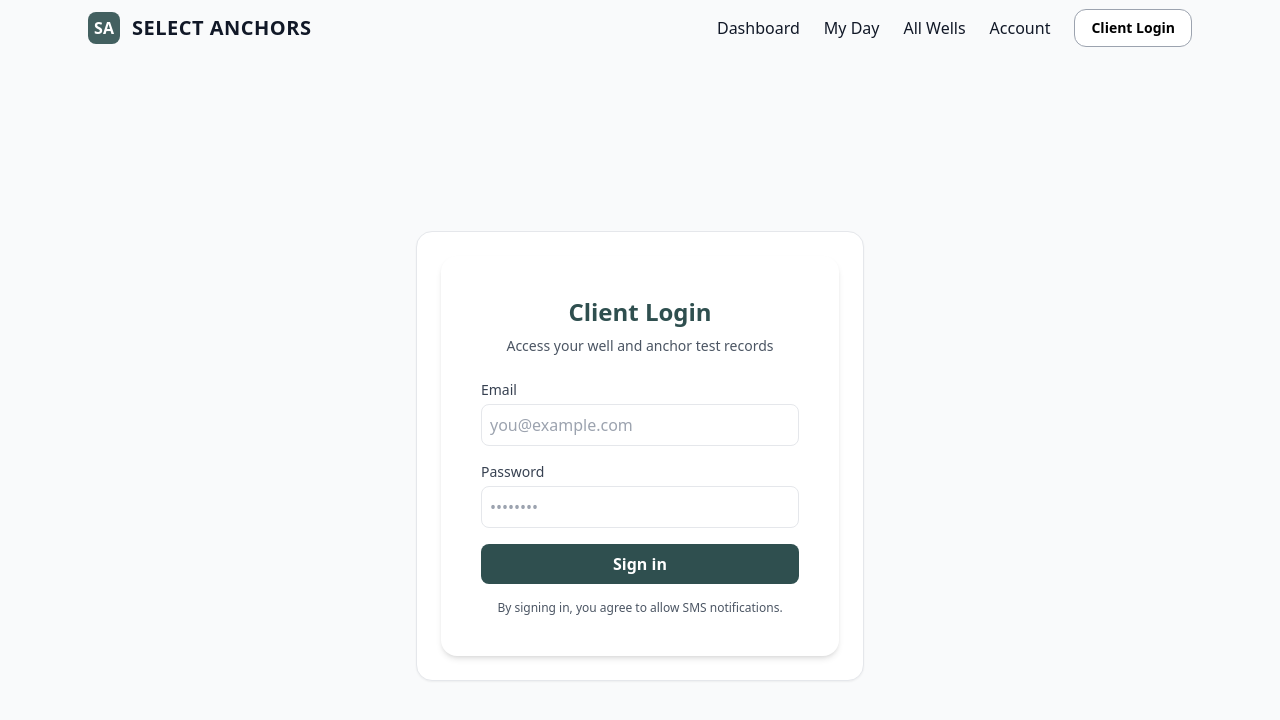
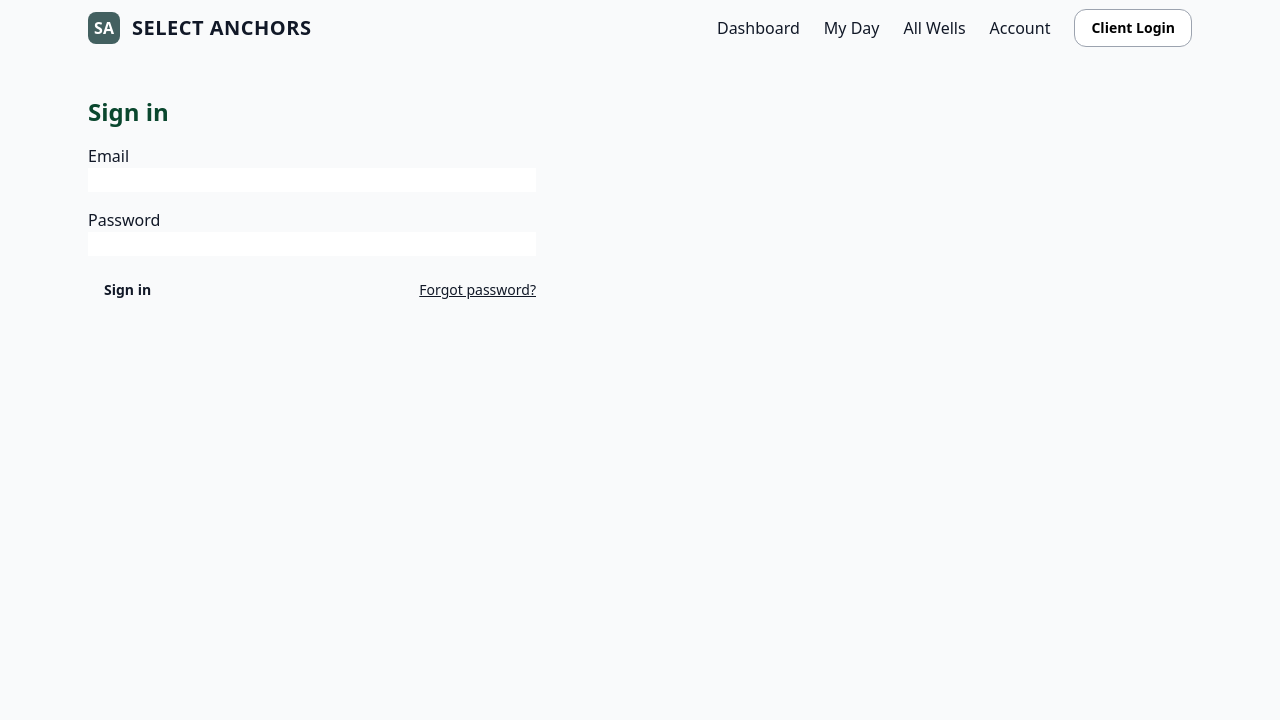
Before and after one commit to select-anchors/select-anchors-portal, a Next.js app: page /login in a window 1280 px wide. Shown: the top 720 px of the page. Built offline with nearby package versions, Linux system fonts and the light colour scheme; a web font is replaced by a local one.

Commit message:
Update page.js

```diff
--- a/app/login/page.js
+++ b/app/login/page.js
@@ -1,51 +1,44 @@
-import AuthLayout from "../components/AuthLayout";
+"use client";
+import { useState } from "react";
+import { signIn } from "next-auth/react";
+import { useRouter } from "next/navigation";
 
-export default function Login() {
+export default function LoginPage() {
+  const [email, setEmail] = useState("");
+  const [password, setPassword] = useState("");
+  const [err, setErr] = useState("");
+  const router = useRouter();
+
+  async function onSubmit(e) {
+    e.preventDefault();
+    setErr("");
+    const res = await signIn("credentials", {
+      redirect: false,
+      email,
+      password
+    });
+    if (res?.error) setErr(res.error);
+    else router.push("/dashboard");
+  }
+
   return (
-    <AuthLayout>
-      <div className="bg-white rounded-2xl shadow-md p-8 sm:p-10">
-        <h1 className="text-2xl font-bold text-center text-brand-green">
-          Client Login
-        </h1>
-        <p className="text-center text-gray-600 text-sm mt-2">
-          Access your well and anchor test records
-        </p>
-
-        <form className="mt-6 space-y-4">
+    <div className="container py-10">
+      <form onSubmit={onSubmit} className="max-w-md space-y-4">
+        <h1 className="text-2xl font-bold">Sign in</h1>
+        {err && <div className="text-red-600">{err}</div>}
         <div>
-            <label className="block text-sm font-medium text-gray-700">
-              Email
-            </label>
-            <input
-              type="email"
-              placeholder="you@example.com"
-              className="w-full mt-1 p-2 border rounded-lg focus:outline-none focus:ring-2 focus:ring-brand-green"
-            />
+          <label>Email</label>
+          <input className="w-full" value={email} onChange={(e)=>setEmail(e.target.value)} />
         </div>
-
         <div>
-            <label className="block text-sm font-medium text-gray-700">
-              Password
-            </label>
-            <input
-              type="password"
-              placeholder="••••••••"
-              className="w-full mt-1 p-2 border rounded-lg focus:outline-none focus:ring-2 focus:ring-brand-green"
-            />
+          <label>Password</label>
+          <input type="password" className="w-full" value={password} onChange={(e)=>setPassword(e.target.value)} />
         </div>
-
-          <button
-            type="submit"
-            className="w-full bg-brand-green text-white py-2 rounded-lg font-semibold hover:bg-green-700"
-          >
-            Sign in
-          </button>
-
-          <p className="text-xs text-gray-600 text-center mt-3">
-            By signing in, you agree to allow SMS notifications.
-          </p>
+        <div className="flex justify-between items-center">
+          <button className="btn">Sign in</button>
+          <a href="/forgot" className="text-sm underline">Forgot password?</a>
+        </div>
       </form>
     </div>
-    </AuthLayout>
   );
 }
```
Lines whose indentation alone changed are shown as unchanged.
